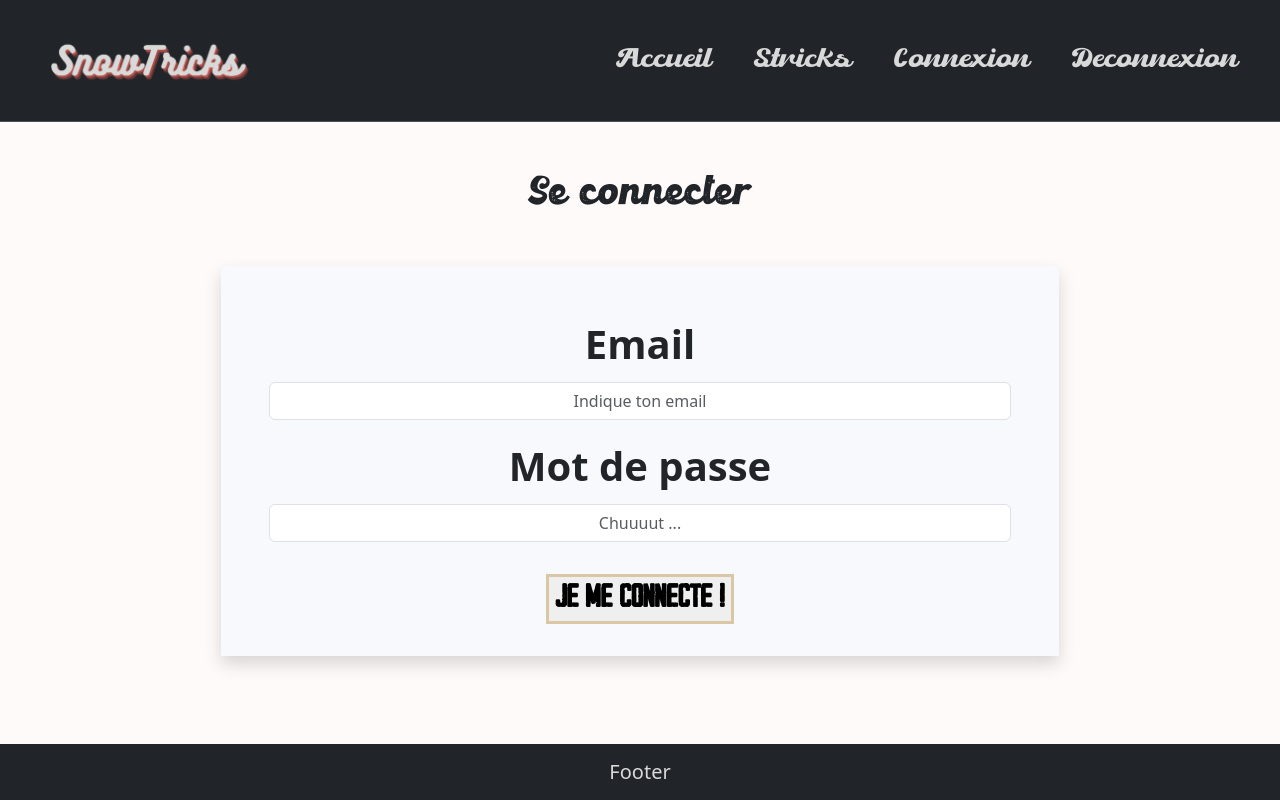
After one commit to AurelieBnc/SnowTricks, a Symfony app: template templates/login/index.html.twig in a window 1280 px wide. The commit adds this page. Run offline with Twig, Linux system fonts and the light colour scheme; the template is opened without the code that fills it, so the values that code supplies are empty; some libraries are stand-ins or nearby versions.

Commit message:
add login controller & template + edit register form

```diff
--- a/public/css/style.css
+++ b/public/css/style.css
@@ -55,7 +55,11 @@ body, html {
     background-position: center;
     background-repeat: no-repeat;
     background-size: cover;
-  }
+}
+
+.bg-light-form {
+    background-color: var(--lightcolor) !important;
+}
 
 #main-nav-bar>div>ul>li>a {
     font-family: 'RetroJump','Roboto','Arial','Helvetica','sans-serif' !important;
@@ -145,3 +149,10 @@ body, html {
 #avatar-user {
     height: 100px;
 }
+
+/******************************/
+/* Register */
+
+a:hover {
+    color: var(--darkcolor) !important;
+}
--- a/src/Entity/User.php
+++ b/src/Entity/User.php
@@ -18,18 +18,18 @@ class User implements UserInterface, PasswordAuthenticatedUserInterface
     #[ORM\Column]
     private ?int $id = null;
 
-    #[Assert\NotBlank]
+    // #[Assert\NotBlank]
     #[ORM\Column(length: 180, unique: true)]
     private ?string $email = null;
 
-    #[Assert\NotBlank]
+    // #[Assert\NotBlank]
     #[ORM\Column]
     private array $roles = [];
 
     /**
      * @var string The hashed password
      */
-    #[Assert\NotBlank]
+    // #[Assert\NotBlank]
     #[ORM\Column]
     private ?string $password = null;
 
--- /dev/null
+++ b/templates/login/index.html.twig
@@ -0,0 +1,40 @@
+{% extends 'base.html.twig' %}
+
+{% block title %}login{% endblock %}
+
+{% block body %}
+    {% if error %}
+        <div class="col-8 d-flex flex-column justify-content-center alert alert-danger text-center fw-bold m-auto my-3">
+            Les données de connexion ne correspondent à aucun utilisateur, réessaie!
+        </div>
+    {% endif %}
+
+    <div class="d-sm-none d-lg-block">
+        <h1 class="m-auto my-5 d-flex align-items-end justify-content-center text-center">Se connecter</h1>
+    </div>
+    <h1 class="m-auto my-5 d-lg-none d-flex align-items-center justify-content-center text-center" style="font-size: 5rem;">Se connecter</h1>
+
+    <div class="my-5 col-12 col-lg-8 m-auto">
+        <div class="pt-5 px-5 justify-content-around bg-light-form shadow pb-3">
+            <form action="{{ path('app_login') }}" method="post" class="d-flex flex-column">
+
+                <div class="mb-3">
+                    <label for="username" class="form-label fw-bold fs-1 d-flex justify-content-center">Email</label>
+                    <input type="text" class="form-control text-center" id="username" name="_username" value="{{ last_username }}" placeholder="Indique ton email">
+                </div>
+
+                <div class="mb-3">
+                    <label for="password" class="form-label fw-bold fs-1 d-flex justify-content-center">Mot de passe</label>
+                    <input type="password" class="form-control text-center" id="password" name="_password" placeholder="Chuuuut ...">
+                </div>
+
+                <input type="hidden" name="_csrf_token" value="{{ csrf_token('authenticate') }}">
+
+                <div class="d-flex justify-content-center">
+                    <button type="submit" class="my-3 fs-3 button-deco">Je me connecte !</button>
+                </div>
+            </form>
+        </div>
+    </div>
+
+{% endblock %}
```
Also changed, not shown: src/Controller/LoginController.php (added, +26 -0 lines), src/Form/RegistrationFormType.php (+31 -30 lines), templates/registration/register.html.twig (+7 -3 lines), 1 other file.
